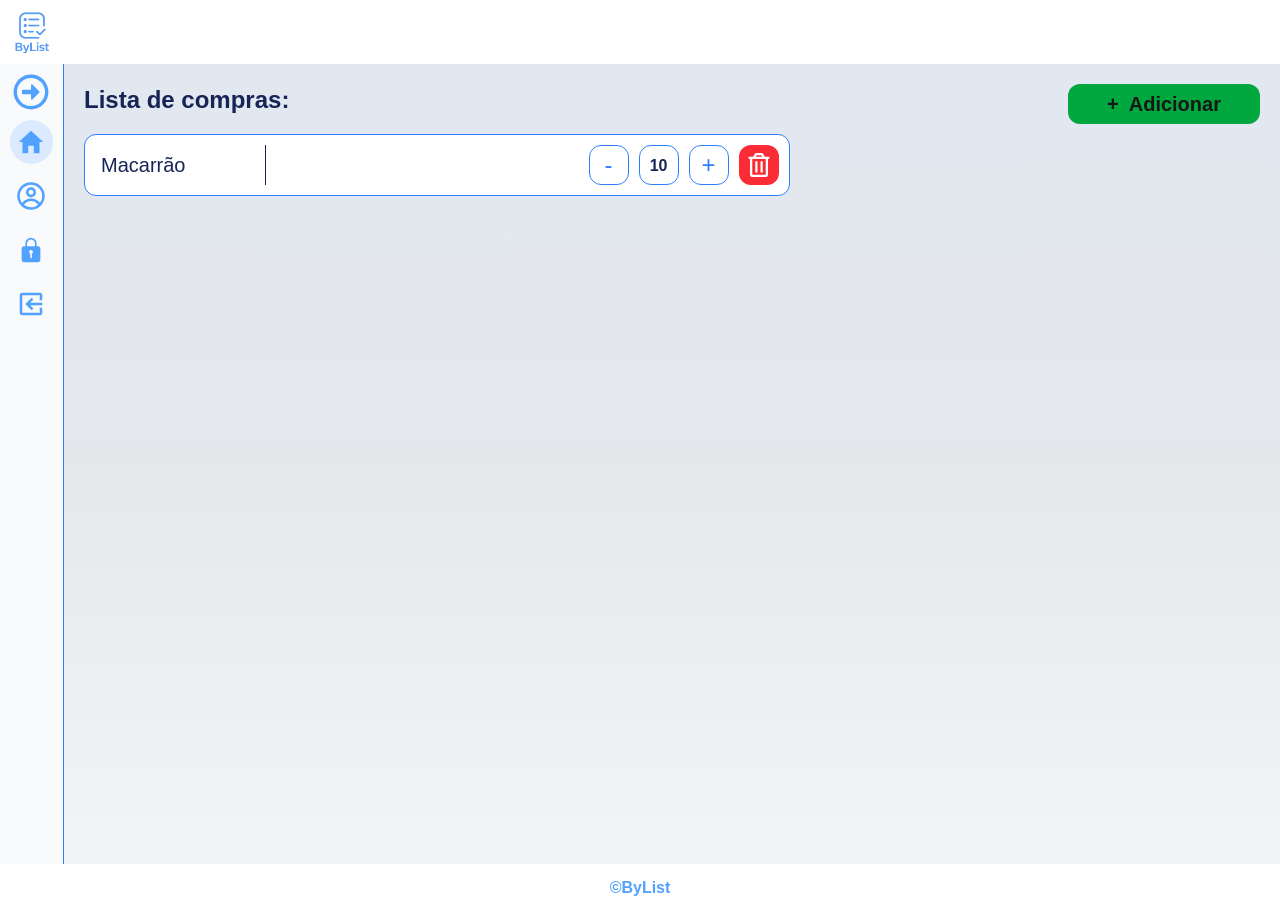
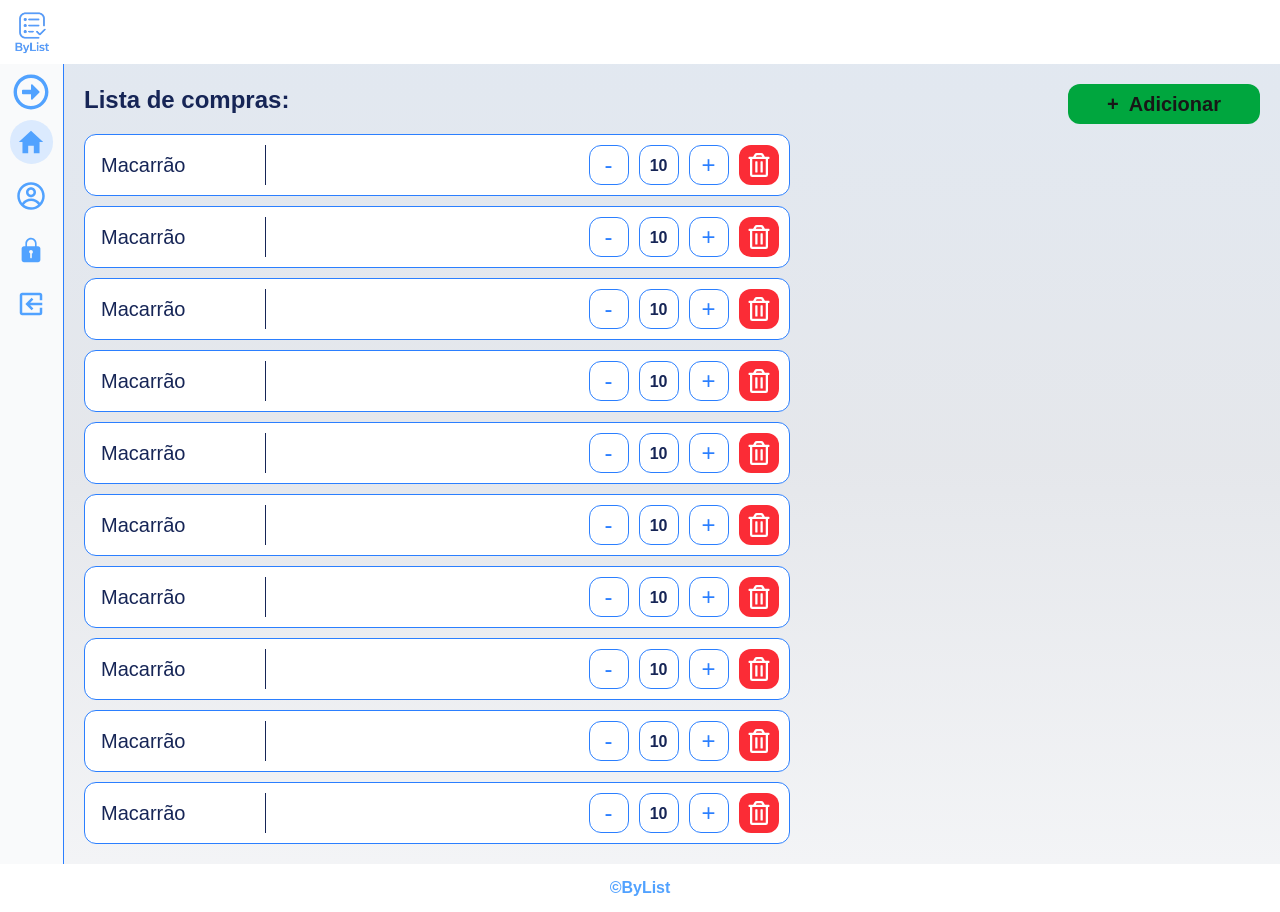
Before and after one commit to WeslleyFelixAlmeida/byListFront, a Next.js app: page /profile in a window 1280 px wide. Built offline with nearby package versions, Linux system fonts and the light colour scheme.

Commit message:
feat: adicionando caixas de dialogo para criar uma nova tarefa

```diff
--- a/app/(private)/profile/page.tsx
+++ b/app/(private)/profile/page.tsx
@@ -35,7 +35,7 @@ const Profile = () => {
             <div className={`${showLeftSide ? showStyle : hideStyle}
                 ${showLeftSide ? "border-b border-r bg-gray-50" : "bg-white"}
                 sm:border-b-0 sm:border-r border-blue-500
-                text-blue-950 font-bold flex flex-col space-y-2.5 p-2.5 sm:bg-gray-50 transition-[width, min-width] duration-800 absolute -top-16 sm:top-0 overflow-hidden sm:h-full`}>
+                text-blue-950 font-bold flex flex-col space-y-2.5 p-2.5 sm:bg-gray-50 transition-[width, min-width] duration-800 absolute -top-16 sm:top-0 overflow-hidden sm:h-full z-10`}>
                 <button
                     onClick={toggleLeftSideSize}
                     className="sm:hidden flex items-center self-end transition-[padding] duration-800 mr-1.5 mt-1 mb-9">
@@ -140,7 +140,7 @@ const Profile = () => {
                 }
             </div>
 
-            <div className="w-full sm:pl-16 flex items-center justify-center">
+            <div className="w-full sm:pl-16 flex items-center justify-center" onClick={toggleLeftSideSize}>
                 {currentPage === "home" && <Home />}
                 {currentPage === "privacy" && <Privacy />}
                 {currentPage === "profile" && <PersonalProfile />}
--- a/app/page.tsx
+++ b/app/page.tsx
@@ -1,29 +1,47 @@
-import { FaRegTrashAlt } from "react-icons/fa";
+"use client";
+import ListItem from "@/components/profile/homeComponents/listItem";
+import { useState } from "react";
 
 export default function Home() {
+  const items = Array.from({ length: 10 });
+  const [showAddItemBox, setShowAddItemBox] = useState<boolean>(false);
+
   return (
-    <section className="w-full h-full p-5 flex flex-col gap-y-2.5">
+    <section className="w-full h-full p-5 flex flex-col gap-y-2.5 relative">
+      {showAddItemBox &&
+        <div className="absolute m-auto bg-white/60 w-full h-full left-0 top-0 flex justify-center" onClick={() => setShowAddItemBox(false)}>
+          <div className="bg-white border-2 border-blue-500 w-96 h-96 mt-28 rounded-2xl text-blue-900 p-5 box-border space-y-4 flex flex-col" onClick={(e) => e.stopPropagation()}>
+            <div className="flex justify-between items-center">
+              <p className="font-bold text-2xl">Adicionar item</p>
+              <button className="w-9 h-9 rounded-lg bg-blue-500 border border-blue-400 font-bold text-white cursor-pointer transition[background-color] duration-500 hover:bg-blue-600" onClick={() => setShowAddItemBox(false)}>X</button>
+            </div>
+            <div className="flex flex-col gap-y-2.5">
+              <p className="font-bold text-xl">Nome do item:</p>
+              <input type="text" name="newItem" id="newItem" className="border border-blue-500 outline-blue-600 rounded-lg p-2.5 text-blue-900" />
+            </div>
+            <div className="flex flex-col gap-y-2.5 grow">
+              <p className="font-bold text-xl">Quantidade:</p>
+              <div className="flex items-center gap-x-2.5">
+                <button className="bg-white w-9 h-9 rounded-lg border border-blue-400 font-bold text-blue-500 cursor-pointer transition[background-color] duration-500 hover:bg-indigo-100 flex items-center justify-center">-</button>
+                <div className="bg-white w-20 h-9 rounded-lg border border-blue-400 font-bold flex items-center justify-center">10</div>
+                <button className="bg-white w-9 h-9 rounded-lg border border-blue-400 font-bold text-blue-500 cursor-pointer transition[background-color] duration-500 hover:bg-indigo-100 flex items-center justify-center">+</button>
+              </div>
+            </div>
+            <button className="bg-blue-500 w-26 h-9 rounded-lg border border-blue-400 font-bold text-white cursor-pointer transition[background-color] duration-500 hover:bg-blue-600 flex items-center justify-center self-center">Adicionar</button>
+          </div>
+        </div>
+      }
       <div className="w-full flex justify-between">
         <h1 className="text-blue-950 font-bold text-2xl">Lista de compras:</h1>
-        <button className="bg-green-600 w-10 sm:w-48 h-10 rounded-xl text-xl font-bold cursor-pointer hover:bg-green-700 transition[background-color] duration-500 flex items-center justify-center gap-x-2.5">
+        <button className="bg-green-600 w-10 sm:w-48 h-10 rounded-xl text-xl font-bold cursor-pointer hover:bg-green-700 transition[background-color] duration-500 flex items-center justify-center gap-x-2.5" onClick={() => setShowAddItemBox(prev => !prev)}>
           +
           <p className="hidden sm:block">Adicionar</p>
         </button>
       </div>
-      <ul className="w-full">
-        <li className="w-full sm:w-3/5 max-w-3xl flex items-center justify-between border border-blue-500 rounded-xl p-2.5 bg-white">
-          <div className="text-blue-950 w-1/4 sm:min-w-24 h-10 border-r flex items-center sm:text-xl text-sm pl-1.5">
-            <p>Macarrão</p>
-          </div>
-          <div className="flex items-center gap-x-2.5">
-            <div className="flex items-center gap-x-2.5">
-              <button className="bg-white border border-blue-500 text-blue-500 w-10 h-10 rounded-xl text-2xl cursor-pointer hover:bg-indigo-100 transition[background-color] duration-500">-</button>
-              <p className="text-blue-950 border border-blue-500 w-10 h-10 rounded-xl flex items-center justify-center font-bold box-border pt-0.5">10</p>
-              <button className="bg-white border border-blue-500 text-blue-500 w-10 h-10 rounded-xl text-2xl cursor-pointer hover:bg-indigo-100 transition[background-color] duration-500">+</button>
-            </div>
-            <button className="bg-red-500 text-white w-10 h-10 rounded-xl text-2xl cursor-pointer hover:bg-red-600 transition[background-color] duration-500 flex items-center justify-center"><FaRegTrashAlt /></button>
-          </div>
-        </li>
+      <ul className="w-full space-y-2.5 overflow-y-scroll">
+        {items.map((_, index) => (
+          <ListItem key={index} />
+        ))}
       </ul >
     </section >
   );
--- a/components/profile/exitBox.tsx
+++ b/components/profile/exitBox.tsx
@@ -5,7 +5,7 @@ type ExitBoxProps = {
 const ExitBox = (props: ExitBoxProps) => {
 
     return (
-        <div className="absolute w-full h-full z-10 bg-white/80 flex justify-center" onClick={() => props.hideBox()}>
+        <div className="absolute w-full h-full z-20 bg-white/80 flex justify-center" onClick={() => props.hideBox()}>
             <div className="sm:h-60 sm:w-96 w-80 h-52 mt-52 border-2 border-blue-400 bg-white p-5 flex items-center justify-between flex-col gap-y-2.5 rounded-2xl">
                 <h2 className="text-blue-950 my-auto text-xl font-bold">Deseja realmente sair?</h2>
                 <div className="flex items-center justify-center gap-x-2.5">
--- /dev/null
+++ b/components/profile/homeComponents/listItem.tsx
@@ -0,0 +1,21 @@
+import { FaRegTrashAlt } from "react-icons/fa";
+
+const ListItem = () => {
+    return (
+        <li className="w-full sm:w-3/5 max-w-3xl flex items-center justify-between border border-blue-500 rounded-xl p-2.5 bg-white">
+            <div className="text-blue-950 w-1/4 sm:min-w-24 h-10 border-r flex items-center sm:text-xl text-sm pl-1.5">
+                <p>Macarrão</p>
+            </div>
+            <div className="flex items-center gap-x-2.5">
+                <div className="flex items-center gap-x-2.5">
+                    <button className="bg-white border border-blue-500 text-blue-500 w-10 h-10 rounded-xl text-2xl cursor-pointer hover:bg-indigo-100 transition[background-color] duration-500">-</button>
+                    <p className="text-blue-950 border border-blue-500 w-10 h-10 rounded-xl flex items-center justify-center font-bold box-border pt-0.5">10</p>
+                    <button className="bg-white border border-blue-500 text-blue-500 w-10 h-10 rounded-xl text-2xl cursor-pointer hover:bg-indigo-100 transition[background-color] duration-500">+</button>
+                </div>
+                <button className="bg-red-500 text-white w-10 h-10 rounded-xl text-2xl cursor-pointer hover:bg-red-600 transition[background-color] duration-500 flex items-center justify-center"><FaRegTrashAlt /></button>
+            </div>
+        </li>
+    )
+}
+
+export default ListItem;
```
